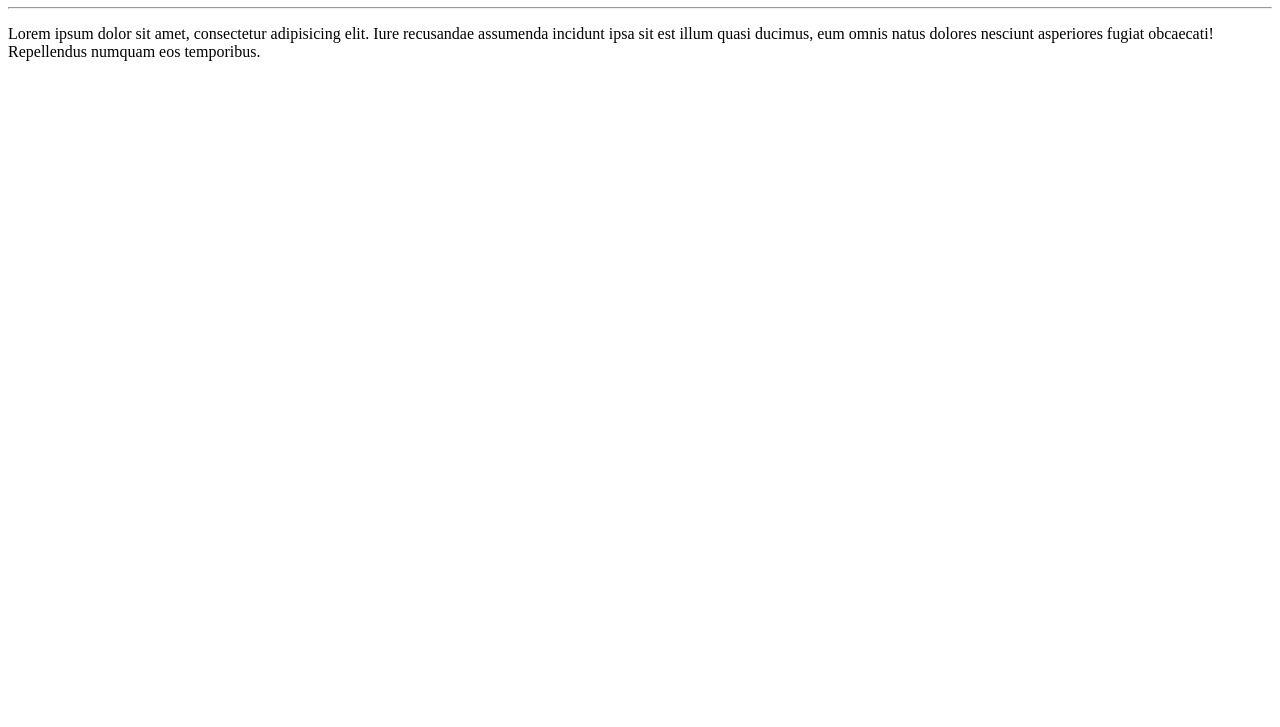
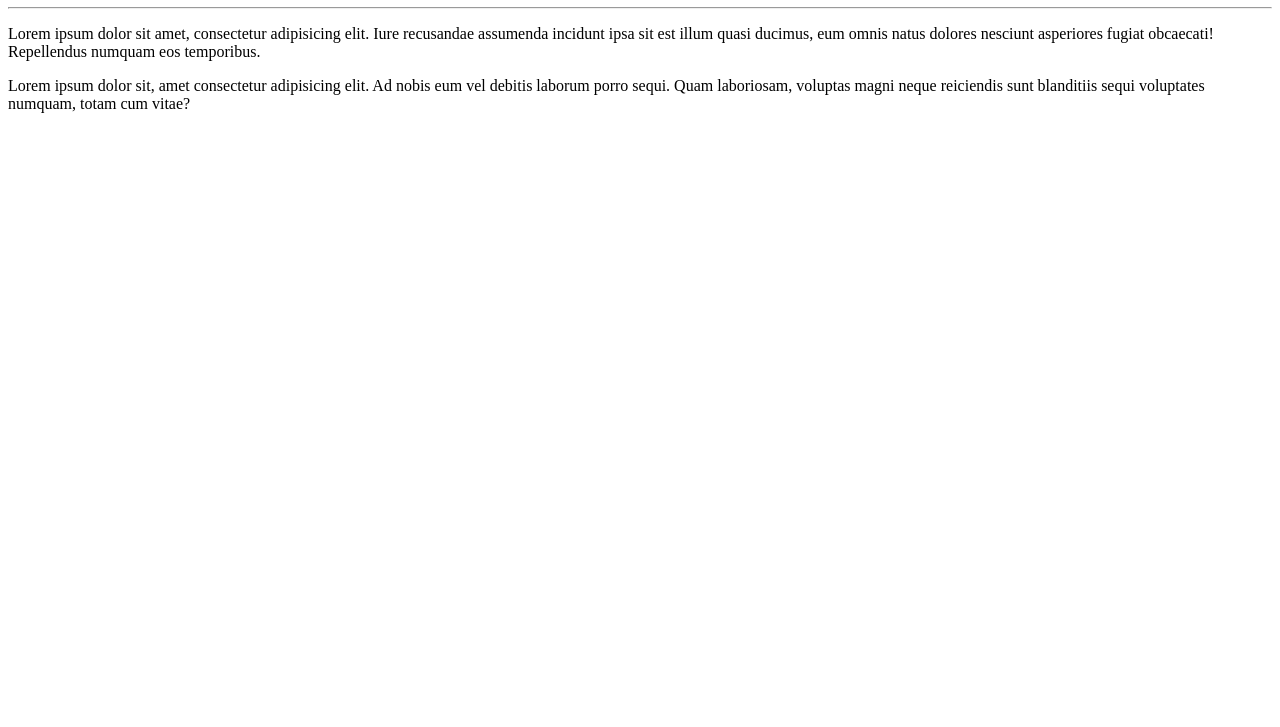
Before and after one commit to DimasRabelo/Ola-Mundo, a plain HTML site: page site-exemplo/index.html in a window 1280 px wide. Shown: the part 73-800 px from the top of the page. Drawn offline with Linux system fonts and the light colour scheme.

Commit message:
adicionei um paragrafo

```diff
--- a/site-exemplo/index.html
+++ b/site-exemplo/index.html
@@ -11,6 +11,7 @@
     <p>
         Lorem ipsum dolor sit amet, consectetur adipisicing elit. Iure recusandae assumenda incidunt ipsa sit est illum quasi ducimus, eum omnis natus dolores nesciunt asperiores fugiat obcaecati! Repellendus numquam eos temporibus.
     </p>
+    <p>Lorem ipsum dolor sit, amet consectetur adipisicing elit. Ad nobis eum vel debitis laborum porro sequi. Quam laboriosam, voluptas magni neque reiciendis sunt blanditiis sequi voluptates numquam, totam cum vitae?</p>
 
 </body>
 </html>
```
